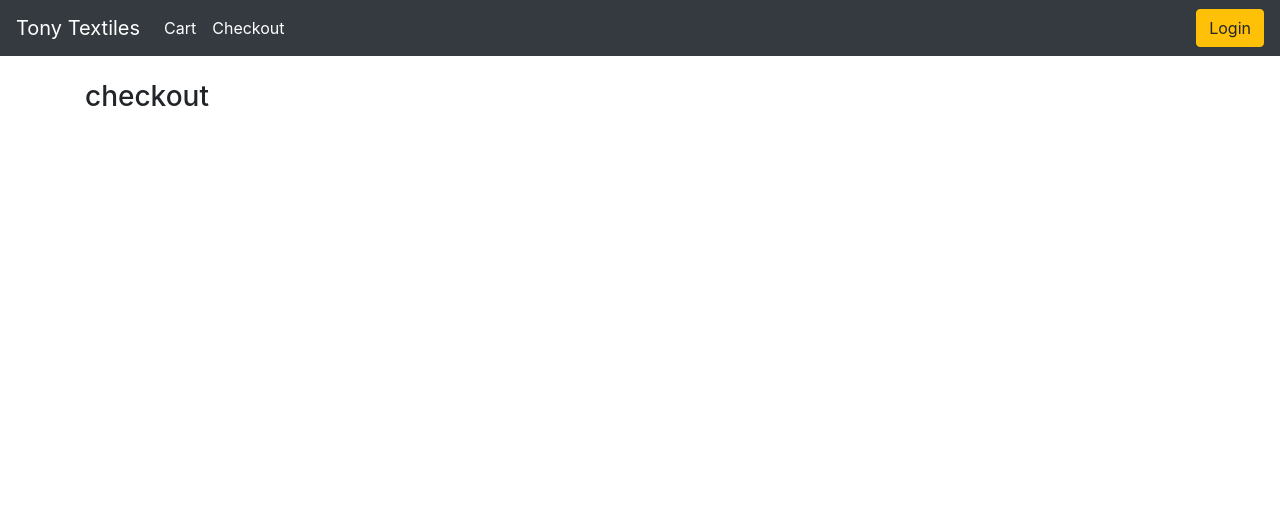
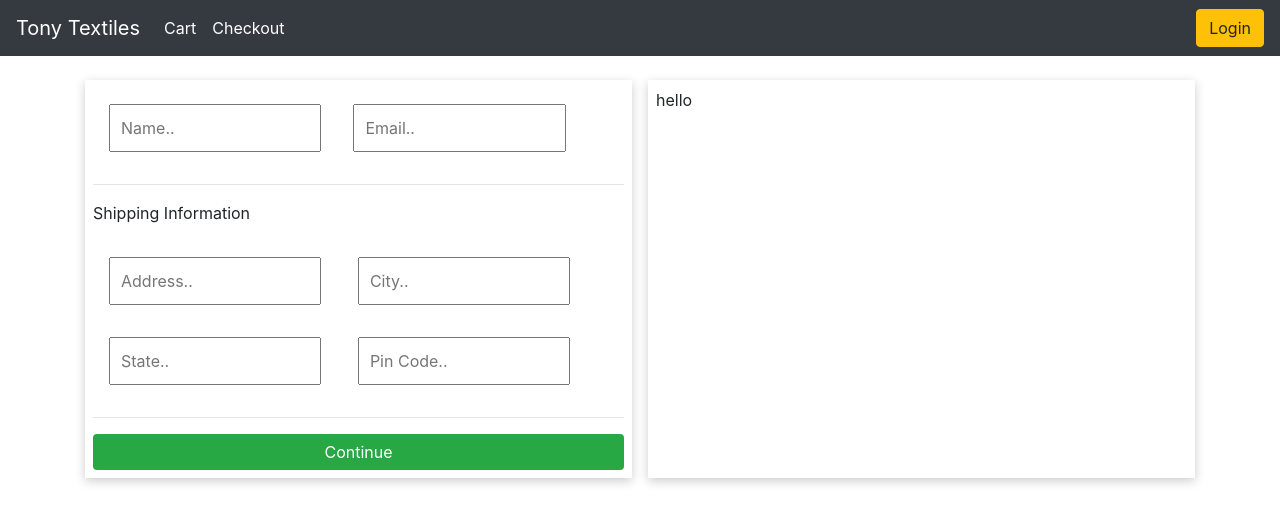
Before and after one commit to nived-s/tony-textiles-django, a Django app: page /checkout/ in a window 1280 px wide. Shown: the top 524 px of the page. Run offline with Django 4.2, Linux system fonts and the light colour scheme; some libraries are stand-ins or nearby versions.

Commit message:
checkout: Address styling completed

```diff
--- a/tony_textiles/static/css/style.css
+++ b/tony_textiles/static/css/style.css
@@ -85,3 +85,38 @@ table{
     justify-content: flex-end;
     padding-right: 5rem;
 }
+
+
+
+
+/* chekout */
+
+.row-checkout{
+    display: flex;
+    gap: 1rem;
+}
+
+.column-checkout{
+    flex: 50%;
+    box-shadow: 0 3px 10px rgb(0 0 0 / 0.2);
+    padding: 0.5rem;
+}
+
+.user-info{
+    display: flex;
+}
+
+.user-info input{
+    width: 40%;
+    padding: 10px;
+    margin: 1rem;
+}
+.shipping-info input{
+    width: 40%;
+    padding: 10px;
+    margin: 1rem;
+}
+
+.btn-success{
+    border: 1rem;
+}
--- a/tony_textiles/store/templates/store/cart.html
+++ b/tony_textiles/store/templates/store/cart.html
@@ -65,6 +65,9 @@
                     <td><strong>3</strong></td>
                </tr>
                <tr>
+                    <td></td>
+               </tr>
+               <tr>
 
                     <td><a class="btn btn-success" href="{% url 'checkout' %}" >Checkout</a></td>
                </tr>
--- a/tony_textiles/store/templates/store/checkout.html
+++ b/tony_textiles/store/templates/store/checkout.html
@@ -1,5 +1,33 @@
 {% extends 'store/main.html' %}
 {% load static %}
 {% block content %}
-     <h3>checkout</h3>
+
+<div class="row-checkout">
+     <div class="column-checkout">
+          <form id="form">
+               <div class="user-info">
+                    <input required  type="text" name="name" placeholder="Name..">
+                    <input required  type="email" name="email" placeholder="Email..">
+               </div>
+
+               <hr>
+               <div class="shipping-info">
+                    <p>Shipping Information</p>
+                    <input required  type="text" name="address" placeholder="Address..">
+                    <input required  type="text" name="city" placeholder="City..">
+                    <input required  type="text" name="state" placeholder="State..">
+                    <input required  type="text" name="pin" placeholder="Pin Code..">
+               </div>
+
+               <hr>
+               <input type="submit" class="btn btn-success btn-block" value="Continue" id="form-button">
+
+               </div>
+          </form>
+
+     <div class="column-checkout">
+          <p>hello</p>
+     </div>
+</div>
+
 {% endblock content %}
```
